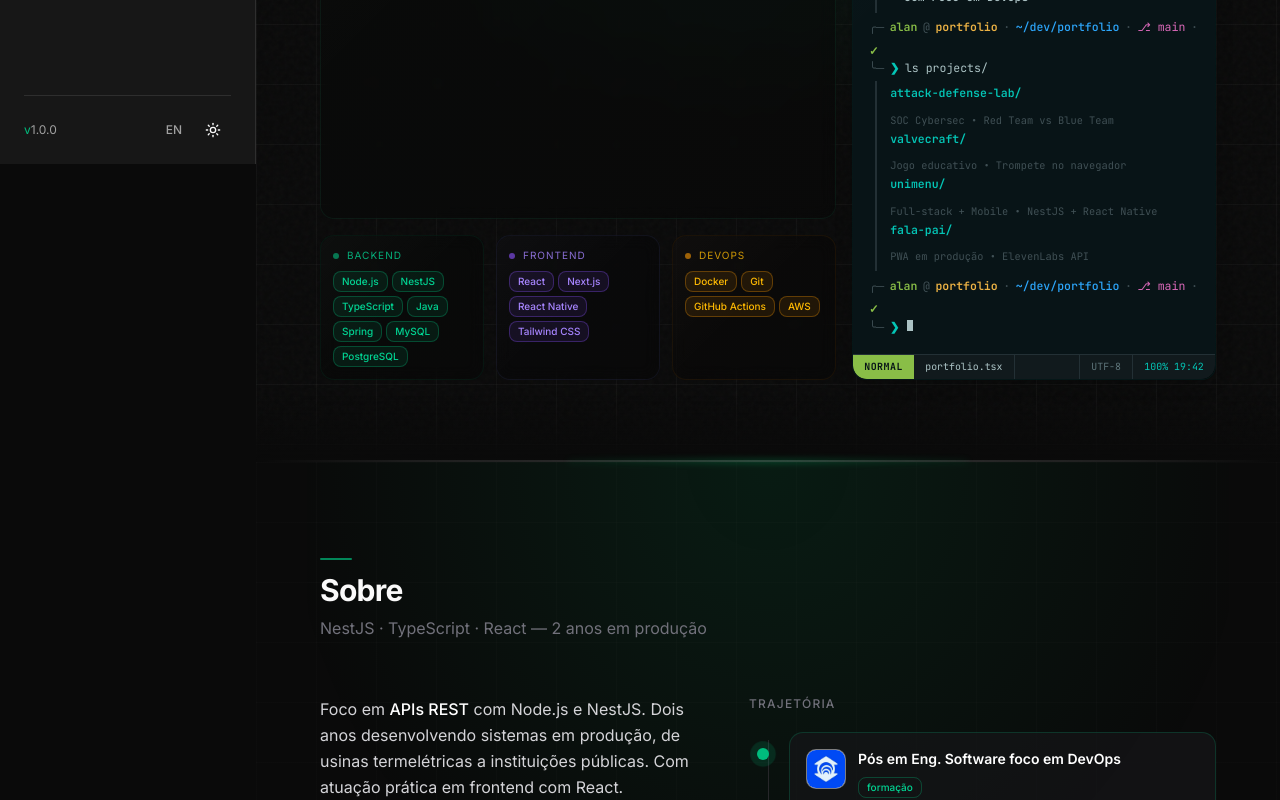
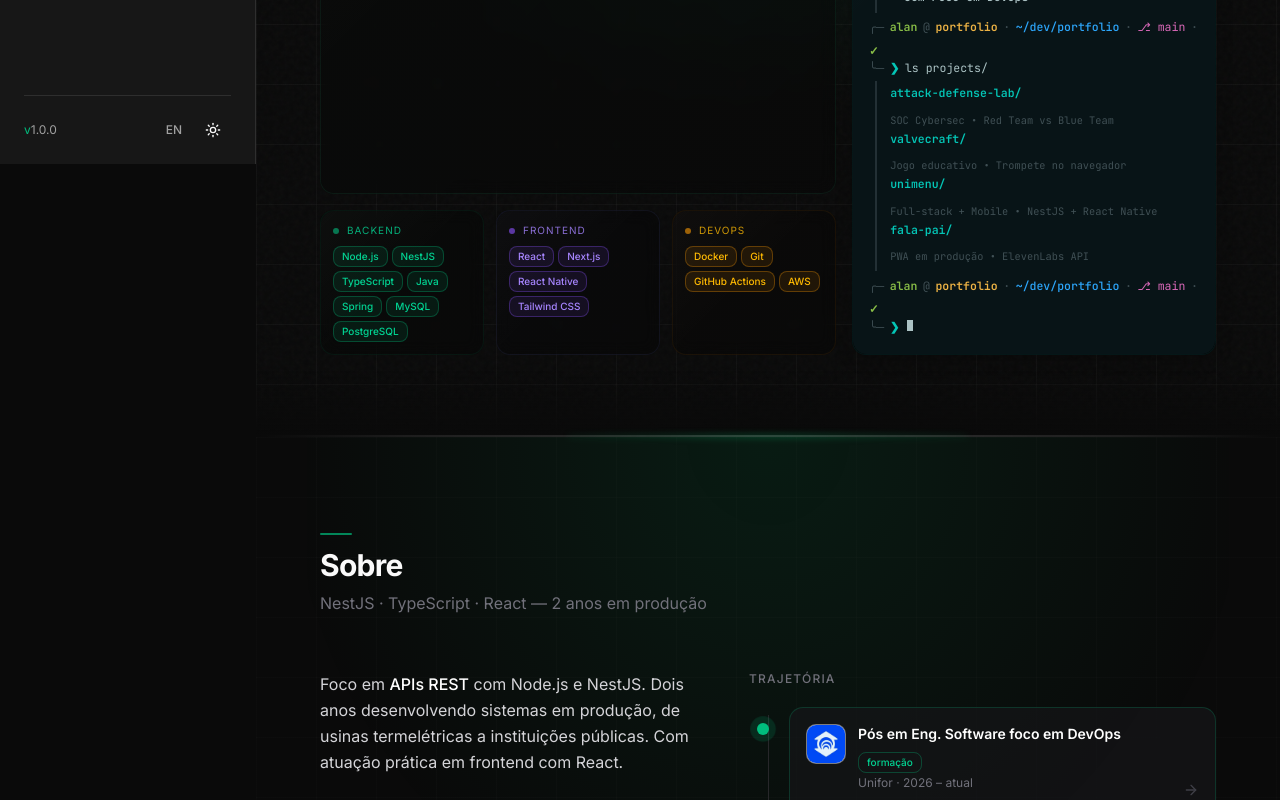
Before and after one commit to Alanlan21/portifolio, a Next.js app: page / in a window 1280 px wide. Shown: the part 636-1436 px from the top of the page. Built offline with nearby package versions, Linux system fonts and the light colour scheme; no server answers.

Commit message:
feat: remover status bar do terminal

```diff
--- a/src/components/kitty-terminal.tsx
+++ b/src/components/kitty-terminal.tsx
@@ -251,14 +251,6 @@
         })}
       </div>
 
-      {/* Bottom status bar */}
-      <div className="kitty-statusbar">
-        <span className="kitty-status-seg kitty-status-mode">NORMAL</span>
-        <span className="kitty-status-seg kitty-status-file">portfolio.tsx</span>
-        <span className="kitty-status-spacer" />
-        <span className="kitty-status-seg kitty-status-utf">UTF-8</span>
-        <span className="kitty-status-seg kitty-status-pos">100%  19:42</span>
-      </div>
     </div>
   );
 }
```
